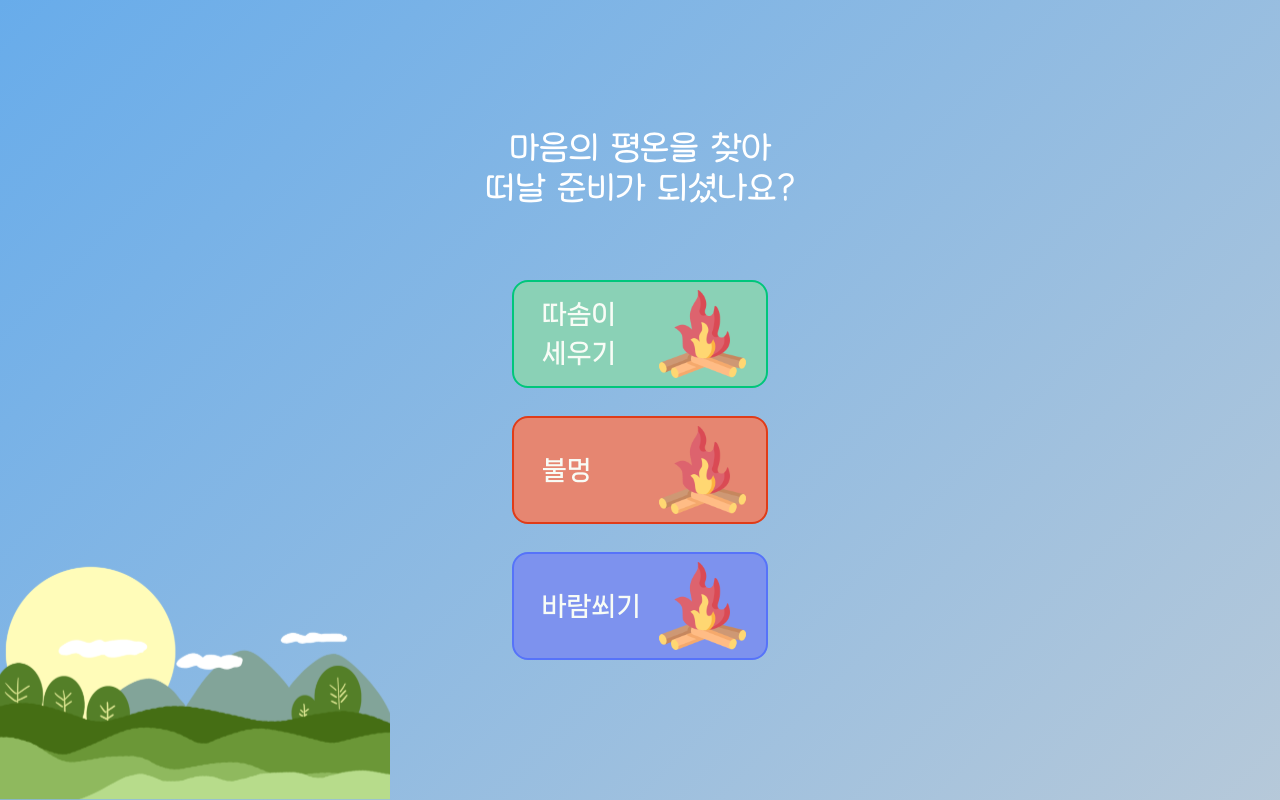
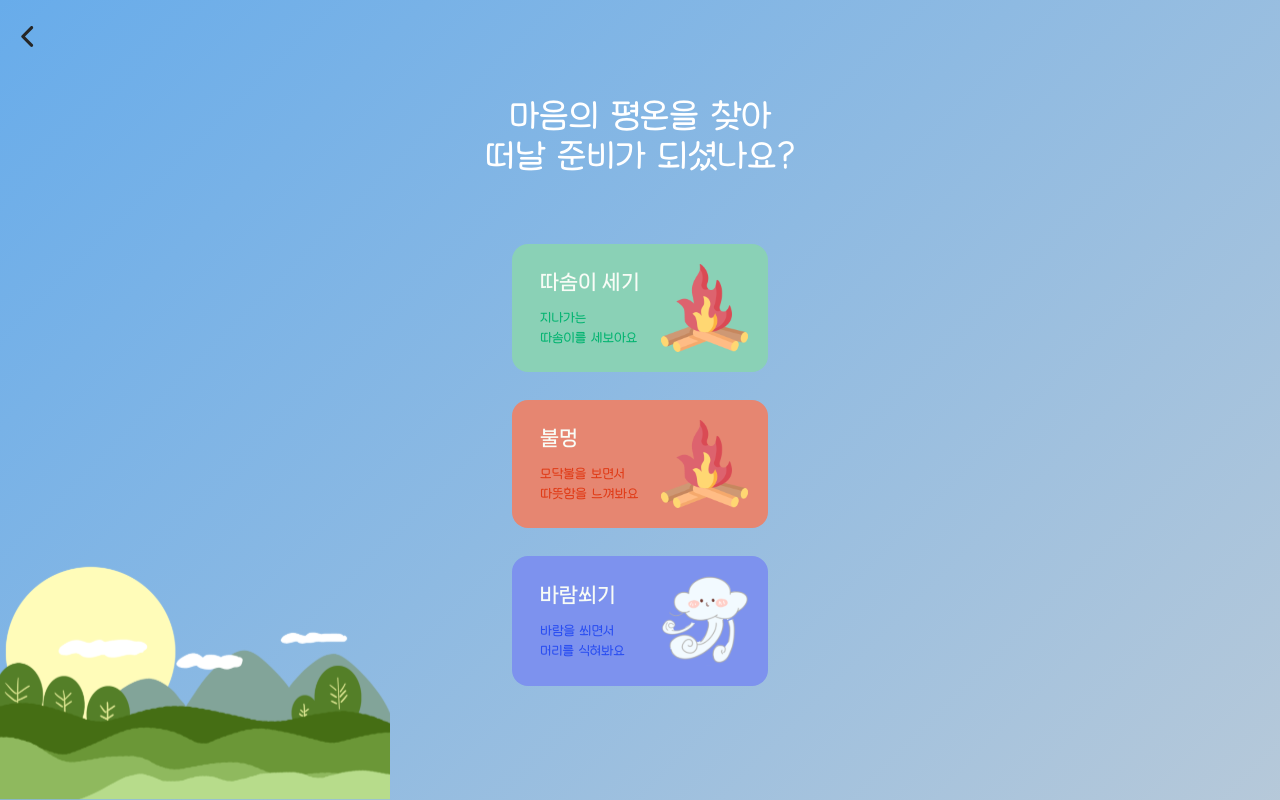
Before and after one commit to seomsoo/ddasoom, a Next.js app in the folder Frontend/: page /training/calmDown in a window 1280 px wide. Built offline with nearby package versions, Linux system fonts and the light colour scheme.

Commit message:
feat/#44 UI 수정

```diff
--- a/Frontend/src/app/globals.css
+++ b/Frontend/src/app/globals.css
@@ -38,6 +38,12 @@ body {
   animation: backgroundChange 20s ease-in-out infinite;
 }
 
+.background2 {
+  background: linear-gradient(-45deg, #fd7373, #8ad1b6, #58da7f, #fff23f, #4FA3F0 );
+  background-repeat: no-repeat;
+  background-size: 400% 400%;
+  animation: backgroundChange 20s ease-in-out infinite;
+}
 @keyframes backgroundChange {
   0% {
     background-position: 0 50%;
--- a/Frontend/src/app/record/report/page.tsx
+++ b/Frontend/src/app/record/report/page.tsx
@@ -1,120 +1,11 @@
-'use client';
+import Header from '@/components/Report/Header';
+import MainContent from '@/components/Report/MainContent';
 
-import { useRouter } from 'next/navigation';
-
-import Back from '@/asset/Svg/backIcon.svg';
-import Ddasom from '@/asset/Svg/ddasomi.svg';
-import Ddasom2 from '@/asset/Svg/greensunglass.svg';
-import DiaryItem from '@/components/Record/ResultItem';
 export default function ReportPage() {
-  const router = useRouter();
-
-  const daysData = [7, 14, 23];
-
   return (
     <>
-      <header
-        style={{
-          boxShadow: '0 4px 8px rgba(0, 0, 0, 0.2), 0 6px 20px rgba(0, 0, 0, 0.2)',
-        }}
-        className="h-80 relative flex flex-col bg-gradient-to-b  from-white to-[#58da7f] -m-4 rounded-b-[55px] shadow-xl ">
-        <Back className="ml-6 absolute top-4" onClick={() => router.back()} />
-        <Ddasom className="absolute bottom-24 left-1/2 transform -translate-x-1/2 w-44 h-44" />
-
-        <span className="flex items-end absolute font-hakgyoansimR text-4xl text-main4 bottom-14 left-6">
-          <p
-            style={{
-              backgroundImage: 'linear-gradient(to top, #74F800, #ffffff)',
-              WebkitBackgroundClip: 'text',
-              WebkitTextFillColor: 'transparent',
-              textShadow: '0.5px 5px 2px rgba(0, 0, 0, 0.1)',
-            }}
-            className="text-5xl mr-2">
-            10월{' '}
-          </p>
-          리포트
-        </span>
-
-        <span
-          style={{
-            textShadow: '0.5px 2px 2px rgba(0, 0, 0, 0.2)',
-          }}
-          className="text-gray-800 absolute bottom-4 left-1/2 transform -translate-x-1/2 text-xl font-nanumBold flex items-end">
-          <p
-            style={{
-              backgroundImage: 'linear-gradient(to top, #ffffff, #EBF4E3)',
-              WebkitBackgroundClip: 'text',
-              WebkitTextFillColor: 'transparent',
-              textShadow: '1px 4px 2px rgba(0, 0, 0, 0.1)',
-            }}
-            className="text-2xl font-nanumExtraBold text-main4">
-            25
-          </p>
-          번의 기록
-        </span>
-      </header>
-
-      <main className="w-full max-w-md mt-8 flex flex-col font-nanumExtraBold">
-        <div
-          style={{
-            boxShadow: '0 4px 8px rgba(0, 0, 0, 0.3), 0 6px 20px rgba(0, 0, 0, 0.1)',
-          }}
-          className="relative rounded-3xl bg-main4 py-6 px-5">
-          <div>
-            <span className="flex items-baseline ">
-              <p className="mr-1 text-lg text-main1">3번의</p> 공황 발작과
-            </span>
-            <span className="flex items-baseline mt-1">
-              <p className="mr-1 text-lg text-main1">평균 30초</p> 동안 공황증상이 발현됐어요.
-            </span>
-
-            <div
-              className={`grid gap-4 mt-6 w-full justify-items-center ${
-                daysData.length === 3 ? 'grid-cols-3' : 'grid-cols-4'
-              }`}>
-              {daysData.map((day, index) => (
-                <article key={index} className="flex justify-center items-center">
-                  <div className="bg-main2 w-12 h-12 rounded-full opacity-40 flex justify-center items-center">
-                    <p className="opacity-100 text-black">{day}일</p>
-                  </div>
-                </article>
-              ))}
-            </div>
-          </div>
-        </div>
-
-        <div
-          style={{
-            boxShadow: '0 4px 8px rgba(0, 0, 0, 0.3), 0 6px 20px rgba(0, 0, 0, 0.1)',
-          }}
-          className="relative rounded-3xl bg-main4 py-10 mt-3 px-5">
-          <div>
-            <span className="flex items-baseline">
-              <p className="text-lg text-main1">니코틴</p>을 가장 많이
-            </span>
-            <span className="flex items-baseline mt-1">기록했어요</span>
-          </div>
-
-          <article className="grid grid-cols-4 mt-6 w-full justify-items-center">
-            <DiaryItem label="caffeine" count={5} />
-            <DiaryItem label="cigarette" count={7} />
-            <DiaryItem label="alcohol" count={1} />
-            <DiaryItem label="exercise" count={0} />
-          </article>
-        </div>
-        <div
-          style={{
-            boxShadow: '0 4px 8px rgba(0, 0, 0, 0.3), 0 6px 20px rgba(0, 0, 0, 0.1)',
-          }}
-          className="relative rounded-3xl bg-main4 py-10 mt-3 px-5">
-          <div className="flex flex-col items-center">
-            <span className="flex font-nanumExtraBold text-2xl mb-4 ">
-              <p className="text-main1 mr-1">9연속</p> 훈련을 달성 했어요!
-            </span>
-            <Ddasom2 />
-          </div>
-        </div>
-      </main>
+      <Header />
+      <MainContent />
     </>
   );
 }
--- a/Frontend/src/app/training/calmDown/page.tsx
+++ b/Frontend/src/app/training/calmDown/page.tsx
@@ -1,14 +1,18 @@
 import Hill from '@/asset/Svg/hill.svg';
+import Header from '@/components/Header';
 import VideoSelector from '@/components/Training/VideoSelector';
 
 export default function CalmDownTrainingPage() {
   return (
     <section className="absolute inset-0 background1 flex justify-center overflow-hidden text-white">
+      <div className=" absolute top-9 left-2 w-full">
+        <Header label="" />
+      </div>
       <div className="absolute bottom-0 w-full">
         <Hill />
       </div>
       <div className="text-center">
-        <h1 className="text-4xl font-hakgyoansimR mt-32 mb-6">
+        <h1 className="text-4xl font-hakgyoansimR mt-24 mb-5">
           마음의 평온을 찾아
           <br /> 떠날 준비가 되셨나요?
         </h1>
--- a/Frontend/src/components/Training/VideoSelector.tsx
+++ b/Frontend/src/components/Training/VideoSelector.tsx
@@ -2,6 +2,7 @@
 import { useRouter } from 'next/navigation';
 
 import Fire from '@/asset/Svg/modakbul.svg';
+import Wind from '@/asset/Svg/windIcon.svg';
 
 export default function VideoSelector() {
   const router = useRouter();
@@ -11,24 +12,41 @@ export default function VideoSelector() {
   };
 
   return (
-    <div className="flex flex-col font-nanumBold  text-main4 mt-12 text-[26px] space-y-7 w-64  ">
-      <button className="flex items-center justify-between py-2 text-left  bg-[#8ad1b6] border-sub5 border-2  rounded-2xl">
+    <div className="flex flex-col font-nanumBold  text-main4 mt-12 text-xl space-y-7 w-64  ">
+      <button className="flex items-center justify-between py-5 text-left  bg-[#8ad1b6]   rounded-2xl">
         <span className="ml-7">
-          따솜이 <br /> 세우기
+          따솜이 세기
+          <p className="text-sm mt-3 text-[#04b471] font-hakgyoansimR">
+            지나가는 <br />
+            따솜이를 세보아요
+          </p>
         </span>
         <Fire className="mr-5" />
       </button>
       <button
         onClick={() => handleVideoSelect('fireplace')}
-        className="flex items-center justify-between py-2 text-left  bg-[#e68671] border-sub3 border-2  rounded-2xl">
-        <span className="ml-7">불멍</span>
+        className="flex z-10 items-center justify-between py-5 text-left  bg-[#e68671]  rounded-2xl">
+        <span className="ml-7">
+          불멍{' '}
+          <p className="text-sm mt-3 text-sub3 font-hakgyoansimR">
+            모닥불을 보면서 <br />
+            따뜻함을 느껴봐요
+          </p>
+        </span>
         <Fire className="mr-5" />
       </button>
       <button
         onClick={() => handleVideoSelect('wind')}
-        className="flex items-center justify-between py-2 z-10 text-left  bg-[#7d92ee] border-sub4 border-2  rounded-2xl">
-        <span className="ml-7">바람쐬기</span>
-        <Fire className="mr-5" />
+        className="flex items-center justify-between py-5 z-10 text-left  bg-[#7d92ee]   rounded-2xl">
+        <span className="ml-7">
+          바람쐬기
+          <p className="text-sm mt-3 text-[#2a4ef1] font-hakgyoansimR">
+            바람을 쐬면서
+            <br />
+            머리를 식혀봐요
+          </p>
+        </span>
+        <Wind className="mr-5" />
       </button>
     </div>
   );
```
Also changed, not shown: Frontend/src/asset/Svg/windIcon.svg (added).
